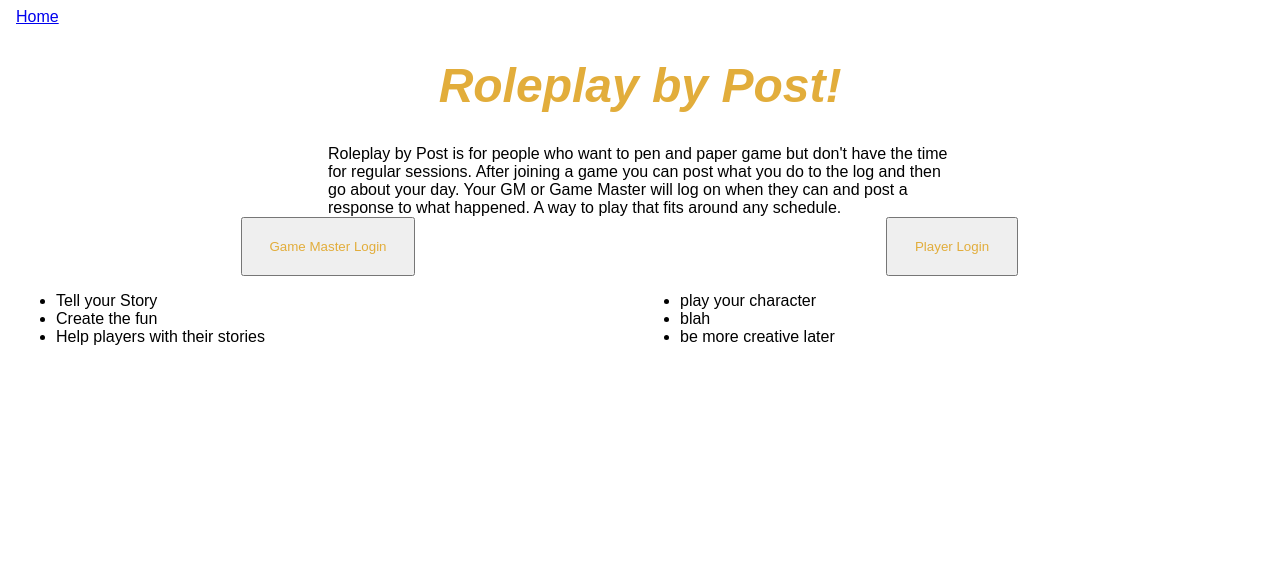
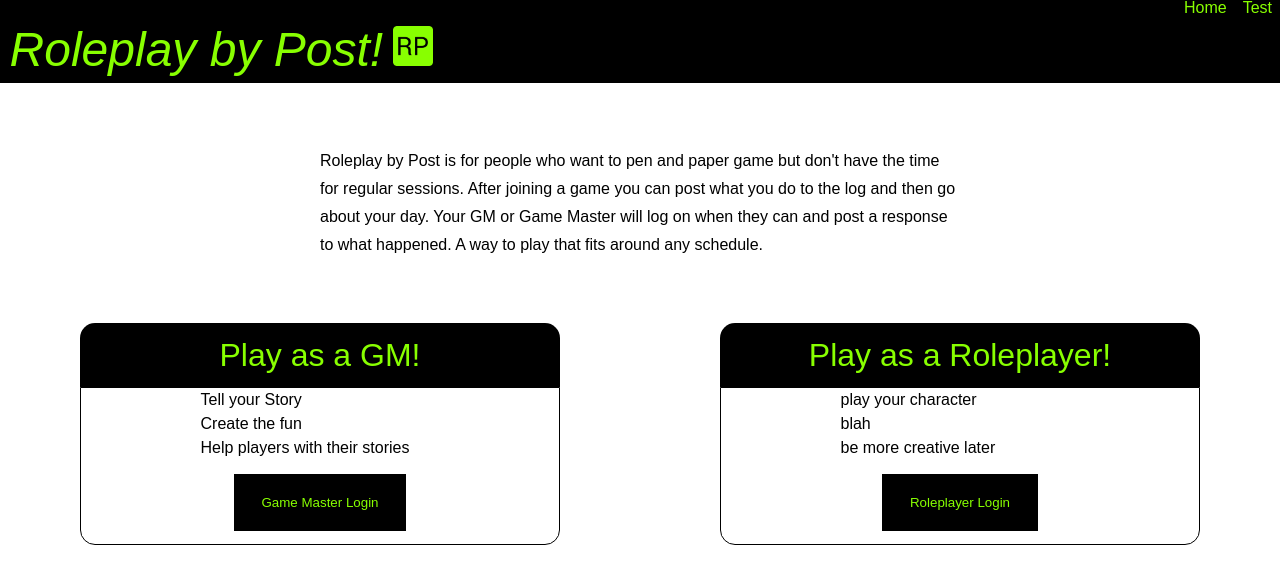
Before and after one commit to DRogalsky/RoleplayByPost, an Angular app: page / in a window 1280 px wide. Shown: the top 584 px of the page. Built offline with nearby package versions, Linux system fonts and the light colour scheme.

Commit message:
this will work for now need to add clean it up some

```diff
--- a/src/app/front-page/front-page.component.html
+++ b/src/app/front-page/front-page.component.html
@@ -1,23 +1,37 @@
+<header>
     <h1>Roleplay by Post!</h1>
+    <img src="assets/android-chrome-512x512.png" alt="favicon">
+</header>
+
 
 <p class='intro-p'>
-    Roleplay by Post is for people who want to pen and paper game but don't have the time for regular sessions. After joining a game you can post what you do to the log and then go about your day. Your GM or Game Master will log on when they can and post a response to what happened. A way to play that fits around any schedule.
+    Roleplay by Post is for people who want to pen and paper game but don't have the time for regular sessions. After
+    joining a game you can post what you do to the log and then go about your day. Your GM or Game Master will log on
+    when they can and post a response to what happened. A way to play that fits around any schedule.
 </p>
 
+<div class=loginContainer>
     <div class='gmLogin login'>
-    <button>Game Master Login</button>
+        <h3>Play as a GM!</h3>
+        <div class=loginContent>
             <ul>
                 <li>Tell your Story</li>
                 <li>Create the fun</li>
                 <li>Help players with their stories</li>
             </ul>
+            <button>Game Master Login</button>
+        </div>
     </div>
 
     <div class='playerLogin login'>
-    <button>Player Login</button>
+        <h3>Play as a Roleplayer!</h3>
+        <div class=loginContent>
             <ul>
                 <li>play your character</li>
                 <li>blah</li>
                 <li>be more creative later</li>
             </ul>
+            <button>Roleplayer Login</button>
         </div>
+    </div>
+</div>
--- a/src/app/front-page/front-page.component.scss
+++ b/src/app/front-page/front-page.component.scss
@@ -19,35 +19,66 @@
 // $Wonder-Bar---Modified-Victorian-4-hsla: hsla(5, 81, 31, 1);
 // $Wonder-Bar---Modified-Victorian-5-hsla: hsla(0, 72, 20, 1);
 
-$background-color: #676787;
-$font-color: #E2AD3B;
-$accent: #BF5C00;
-$border: #901B0f;
-$dark: #5C0F0F;
+$font-color: #8F0;
 
 // this pallet is awful change it later
-
+header {
+    background-color: black;
     h1 {
         font-size: 3em;
         font-style: italic;
         color: $font-color;
-    text-align: center;
+        padding: 0.2em;
+        display: inline-block;
         // basic stylings until i get into it more
+    }
+    img {
+        height:2.5em;
+        width:2.5em;
+    }
 }
 
 .intro-p {
 
     width: 50%;
-    margin: 0 auto;
+    margin: 4em auto;
+    line-height: 1.75em;
+}
+
+.loginContainer {
+    display: flex;
+    justify-content: space-between;
 }
 
 .login {
+    width: 40%;
+    margin: 0 5em;
+    .loginContent {
+        border: 1px solid black;
+        border-radius: 0 0 15px 15px;
+    }
+    h3 {
+        border-radius: 15px 15px 0 0;
+        color: $font-color;
+        text-align: center;
+        background-color: black;
+        padding: 0.5em;
+        font-size: 2em;
+    }
+    ul {
+        margin: 0 auto;
         width: 50%;
-    display: inline-block;
+        line-height: 1.5em;
+    }
     button {
         display: block;
-        margin: auto;
+        margin: 1em auto;
         padding: 1.5em 2em;
         color: $font-color;
+        background-color: black;
+        border: 1px solid black;
+        &:hover {
+            border: 1px solid $font-color;
         }
     }
+}
--- a/src/app/navbar/navbar.component.html
+++ b/src/app/navbar/navbar.component.html
@@ -1,3 +1,4 @@
 <nav>
     <a routerLink="/">Home</a>
+    <a routerLink="*">Test</a>
 </nav>
--- a/src/app/navbar/navbar.component.scss
+++ b/src/app/navbar/navbar.component.scss
@@ -1,3 +1,16 @@
+$font-color: #8F0;
+
 nav {
     display: inline-block;
+    background: black;
+    width: 100%;
+    text-align: right;
+    a {
+        padding: 0.5em;
+        color: $font-color;
+        text-decoration: none;
+        &:hover {
+            text-decoration: underline;
+        }
+    }
 }
--- /dev/null
+++ b/src/assets/reset.css
@@ -0,0 +1,48 @@
+/* http://meyerweb.com/eric/tools/css/reset/
+   v2.0 | 20110126
+   License: none (public domain)
+*/
+
+html, body, div, span, applet, object, iframe,
+h1, h2, h3, h4, h5, h6, p, blockquote, pre,
+a, abbr, acronym, address, big, cite, code,
+del, dfn, em, img, ins, kbd, q, s, samp,
+small, strike, strong, sub, sup, tt, var,
+b, u, i, center,
+dl, dt, dd, ol, ul, li,
+fieldset, form, label, legend,
+table, caption, tbody, tfoot, thead, tr, th, td,
+article, aside, canvas, details, embed,
+figure, figcaption, footer, header, hgroup,
+menu, nav, output, ruby, section, summary,
+time, mark, audio, video {
+	margin: 0;
+	padding: 0;
+	border: 0;
+	font-size: 100%;
+	font: inherit;
+	vertical-align: baseline;
+}
+/* HTML5 display-role reset for older browsers */
+article, aside, details, figcaption, figure,
+footer, header, hgroup, menu, nav, section {
+	display: block;
+}
+body {
+	line-height: 1;
+}
+ol, ul {
+	list-style: none;
+}
+blockquote, q {
+	quotes: none;
+}
+blockquote:before, blockquote:after,
+q:before, q:after {
+	content: '';
+	content: none;
+}
+table {
+	border-collapse: collapse;
+	border-spacing: 0;
+}
--- a/src/index.html
+++ b/src/index.html
@@ -3,9 +3,10 @@
 <head>
   <meta charset="utf-8">
   <title>RoleplayByPost</title>
+  <link rel="stylesheet" href="assets/reset.css">
   <base href="/">
   <meta name="viewport" content="width=device-width, initial-scale=1">
-  <link rel="icon" type="image/x-icon" href="favicon.ico">
+  <link rel="icon" type="image/x-icon" href="assets/favicon-16x16.png">
 </head>
 <body>
   <app-root></app-root>
```
Also changed, not shown: src/assets/android-chrome-512x512.png (added), src/assets/favicon-16x16.png (added). Lines whose indentation alone changed are shown as unchanged.
